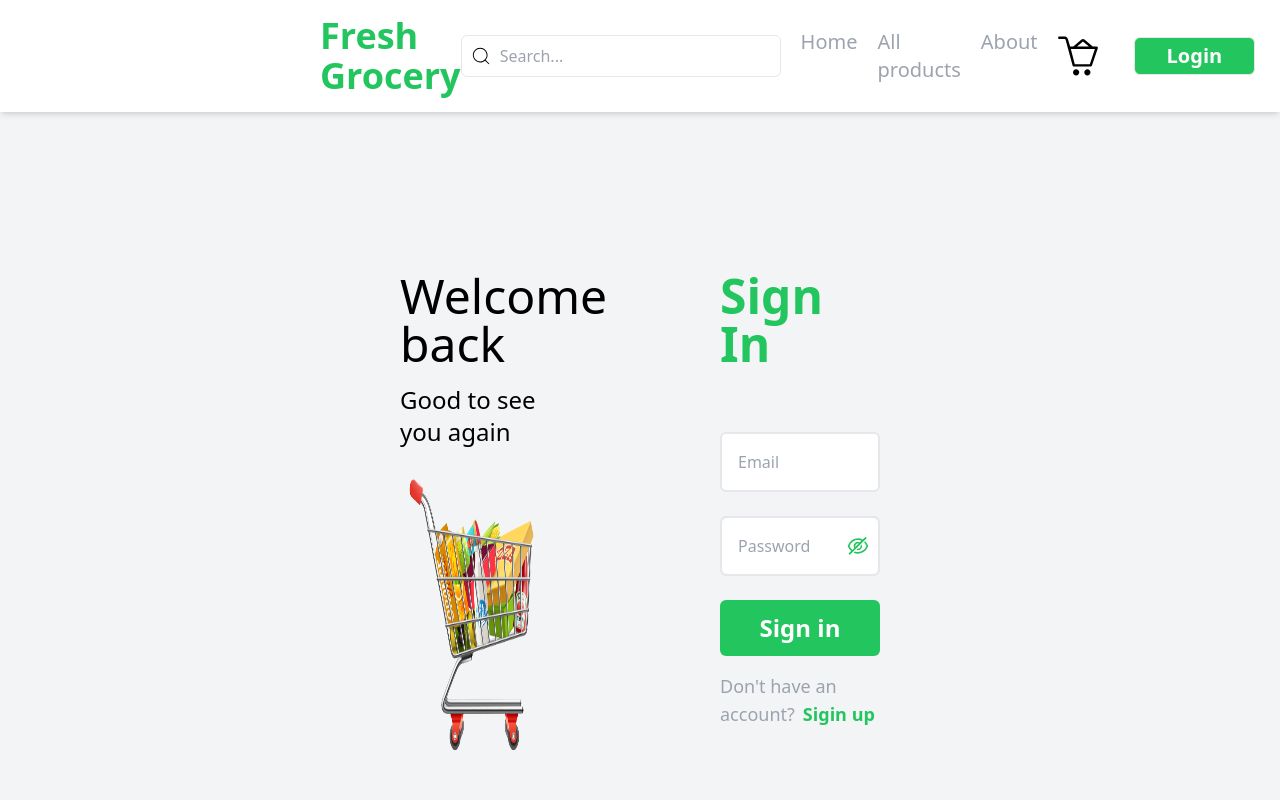
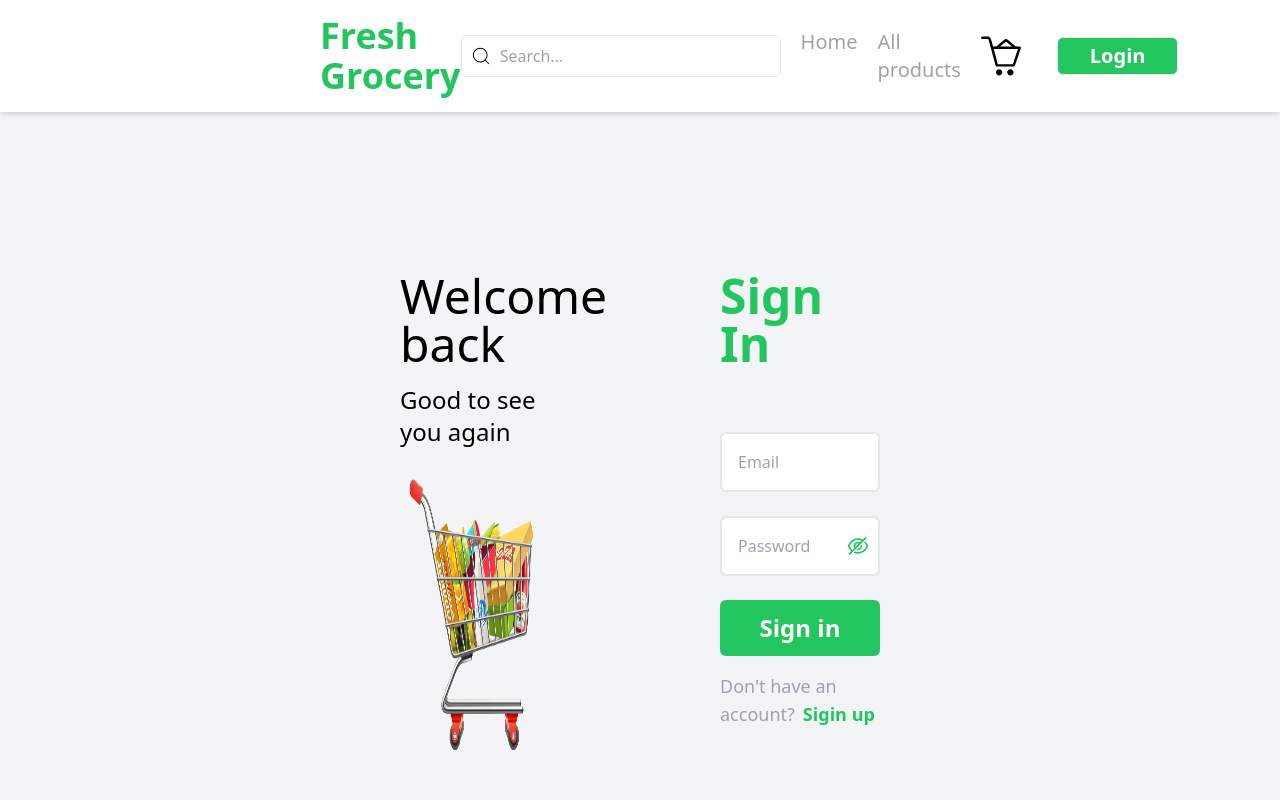
Before and after one commit to ayanonline/react-ecommerce, a React (Vite) app: page /login in a window 1280 px wide. Shown: the top 800 px of the page. Built offline with nearby package versions, Linux system fonts and the light colour scheme.

Commit message:
About removed form nav

```diff
--- a/src/ui/Header.jsx
+++ b/src/ui/Header.jsx
@@ -26,11 +26,6 @@ const Header = () => {
             <li>
               <NavLink to="/products" className="text-xl text-gray-400">
                 All products
-              </NavLink>
-            </li>
-            <li>
-              <NavLink to="/about" className="text-xl text-gray-400">
-                About
               </NavLink>
             </li>
           </ul>
--- a/src/utils/constrant.js
+++ b/src/utils/constrant.js
@@ -1,2 +1,2 @@
-export const baseUrl = "https://freshgrocery.onrender.com/api/v1";
-// export const baseUrl = "http://localhost:4000/api/v1";
+// export const baseUrl = "https://freshgrocery.onrender.com/api/v1";
+export const baseUrl = "http://localhost:4000/api/v1";
```
